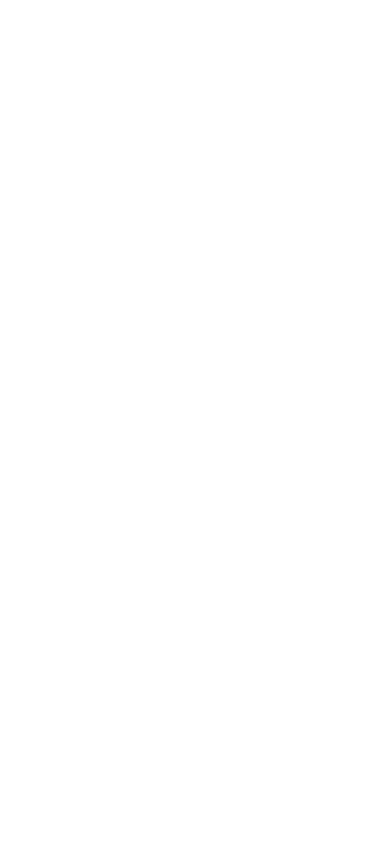
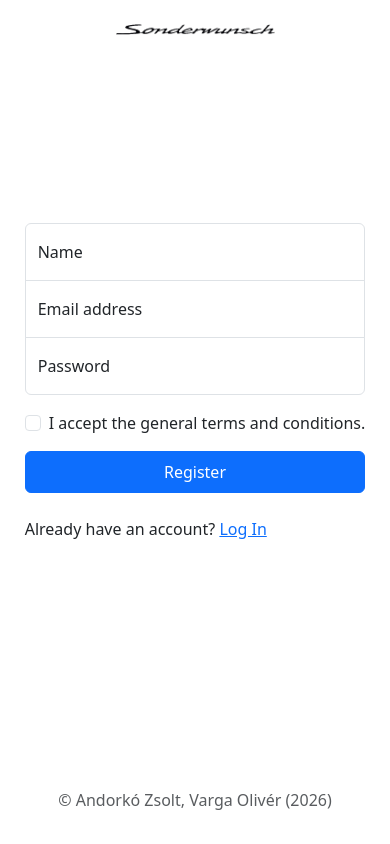
Before and after one commit to a-zsolt/Vizsgaremek, a Vue app in the folder Frontend/: page /auth/register in a window 390 px wide. Built offline with nearby package versions, Linux system fonts and the light colour scheme.

Commit message:
feat(frontend/auth): add navigation guards and redesign auth views

```diff
--- a/Frontend/src/components/layout/AuthLayout.vue
+++ b/Frontend/src/components/layout/AuthLayout.vue
@@ -5,7 +5,7 @@
 </script>
 
 <template>
-
+  <RouterView/>
 </template>
 
 <style scoped>
--- a/Frontend/src/router/index.js
+++ b/Frontend/src/router/index.js
@@ -39,7 +39,10 @@
         path: 'login',
         name: 'login',
         component: () => import('@/views/auth/LoginView.vue'),
-        meta: { title: 'Login' }
+        meta: {
+          title: 'Login',
+          guestOnly: true
+        }
       },
       {
         path: 'register',
@@ -143,6 +146,46 @@
 
 })
 
+function isLoggedIn() {
+  return !!localStorage.getItem('token');
+}
+
+function getAbilities() {
+  try {
+    return JSON.parse(localStorage.getItem('abilities')) || []
+  } catch {
+    return []
+  }
+}
+
+function hasRole(roles) {
+  const abilities = getAbilities()
+  return roles.some(role => abilities.includes(role))
+}
+
+router.beforeEach((to, from, next) => {
+  const requiresAuth = to.matched.some(r => r.meta.requiresAuth)
+  const guestOnly = to.matched.some(r => r.meta.guestOnly)
+  const requiredRoles = to.matched.map(r => r.meta.roles).find(r => r)
+
+  // Not logged in > redirect to login
+  if (requiresAuth && !isLoggedIn()) {
+    return next({ name: 'login', query: { redirect: to.fullPath } })
+  }
+
+  // Logged in but trying to access guest-only page (login/register)
+  if (guestOnly && isLoggedIn()) {
+    return next({ name: 'home' })
+  }
+
+  // Logged in but wrong role > 403a
+  if (requiredRoles && !hasRole(requiredRoles)) {
+    return next({ name: 'not-authorized' })
+  }
+
+  return next()
+})
+
 router.afterEach(to=>{
   const defaultTitle = 'Porsche';
   const nearsWithTitle  = to.matched.slice().reverse().find(r => r.meta && r.meta.title);
--- a/Frontend/src/views/auth/RegisterView.vue
+++ b/Frontend/src/views/auth/RegisterView.vue
@@ -1,13 +1,119 @@
 <script>
 export default {
-  name: "RegisterView"
+  name: "RegisterView",
+  data() {
+    return {
+      name: "",
+      email: "",
+      password: "",
+    }
+  }
 }
 </script>
 
 <template>
+  <main class="row g-0 vh-100 overflow-hidden">
+    <!-- Image decoration -->
+    <section class="col-xl-9 d-none d-xl-block">
+      <img src="https://live.staticflickr.com/65535/55185589680_76626efe64_6k.jpg?s=eyJpIjo1NTE4NTU4OTY4MCwiZSI6MTc3NTMxNTgxOSwicyI6IjU0ZGNkZmU0YjA5YWU5YTg5MmM3YWY0OTgwN2UwOWM1ZjJlNzBmNWEiLCJ2IjoxfQ" alt="" class="side-image">
+    </section>
 
+    <!-- Login Panel -->
+    <section class="col-12 col-xl-3 p-3 d-flex flex-column align-items-center justify-content-between login-panel">
+      <RouterLink :to="{ name: 'home' }">
+        <img class="brand-logo" src="/Brand_light.png" alt="Bootstrap">
+      </RouterLink>
+
+      <div class="d-flex align-items-center justify-content-center">
+        <form class="w-100" @submit.prevent="logIn">
+          <div class="form-floating">
+            <input type="text" class="form-control" id="floatingInput" placeholder="name@example.com" v-model="name"/>
+            <label for="floatingInput">Name</label>
+          </div>
+          <div class="form-floating">
+            <input type="email" class="form-control" id="floatingInput" placeholder="name@example.com" v-model="email"/>
+            <label for="floatingInput">Email address</label>
+          </div>
+          <div class="form-floating">
+            <input type="password" class="form-control" id="floatingPassword" placeholder="Password" v-model="password"/>
+            <label for="floatingPassword">Password</label>
+          </div>
+          <div class="form-check text-start my-3">
+            <input class="form-check-input" type="checkbox" value="remember-me" id="checkDefault"/>
+            <label class="form-check-label" for="checkDefault">I accept the general terms and conditions.</label>
+          </div>
+          <button class="btn btn-primary w-100 py-2" type="submit">Register</button>
+
+          <div class="mt-4">
+            <p>Already have an account?
+              <RouterLink :to="{name: 'login'}">Log In</RouterLink>
+            </p>
+          </div>
+        </form>
+      </div>
+
+      <p class="mt-5 mb-3 text-body-secondary">&copy; Andorkó Zsolt, Varga Olivér (2026)</p>
+    </section>
+  </main>
 </template>
 
 <style scoped>
+.side-image {
+  width: 100%;
+  height: 100vh;
+  object-fit: cover;
+  object-position: center;
+  display: block;
+}
 
+:deep(.form-floating:focus-within) {
+  z-index: 2;
+}
+
+:deep(input[type="text"]) {
+  margin-bottom: -1px;
+  border-bottom-right-radius: 0;
+  border-bottom-left-radius: 0;
+}
+
+:deep(input[type="email"]) {
+  margin-bottom: -1px;
+  border-radius: 0;
+}
+
+:deep(input[type="password"]) {
+  margin-bottom: 10px;
+  border-top-left-radius: 0;
+  border-top-right-radius: 0;
+}
+
+.brand-logo {
+  width: clamp(160px, 40vw, 300px);
+  max-width: 300px;
+  height: auto;
+}
+
+@media (min-width: 768px) and (max-width: 1199.98px) {
+  main {
+    background-image: url('https://live.staticflickr.com/65535/55185589680_76626efe64_6k.jpg?s=eyJpIjo1NTE4NTU4OTY4MCwiZSI6MTc3NTMxNTgxOSwicyI6IjU0ZGNkZmU0YjA5YWU5YTg5MmM3YWY0OTgwN2UwOWM1ZjJlNzBmNWEiLCJ2IjoxfQ');
+    background-size: cover;
+    background-position: center;
+    align-items: center;
+    justify-content: center;
+  }
+
+  .login-panel {
+    background: white;
+    border-radius: 12px;
+    box-shadow: 0 8px 40px rgba(0, 0, 0, 0.35);
+    max-width: 420px;
+    width: 100%;
+    height: auto !important;
+    min-height: unset;
+  }
+
+  .brand-logo{
+    margin-bottom: 20px;
+  }
+}
 </style>
```
